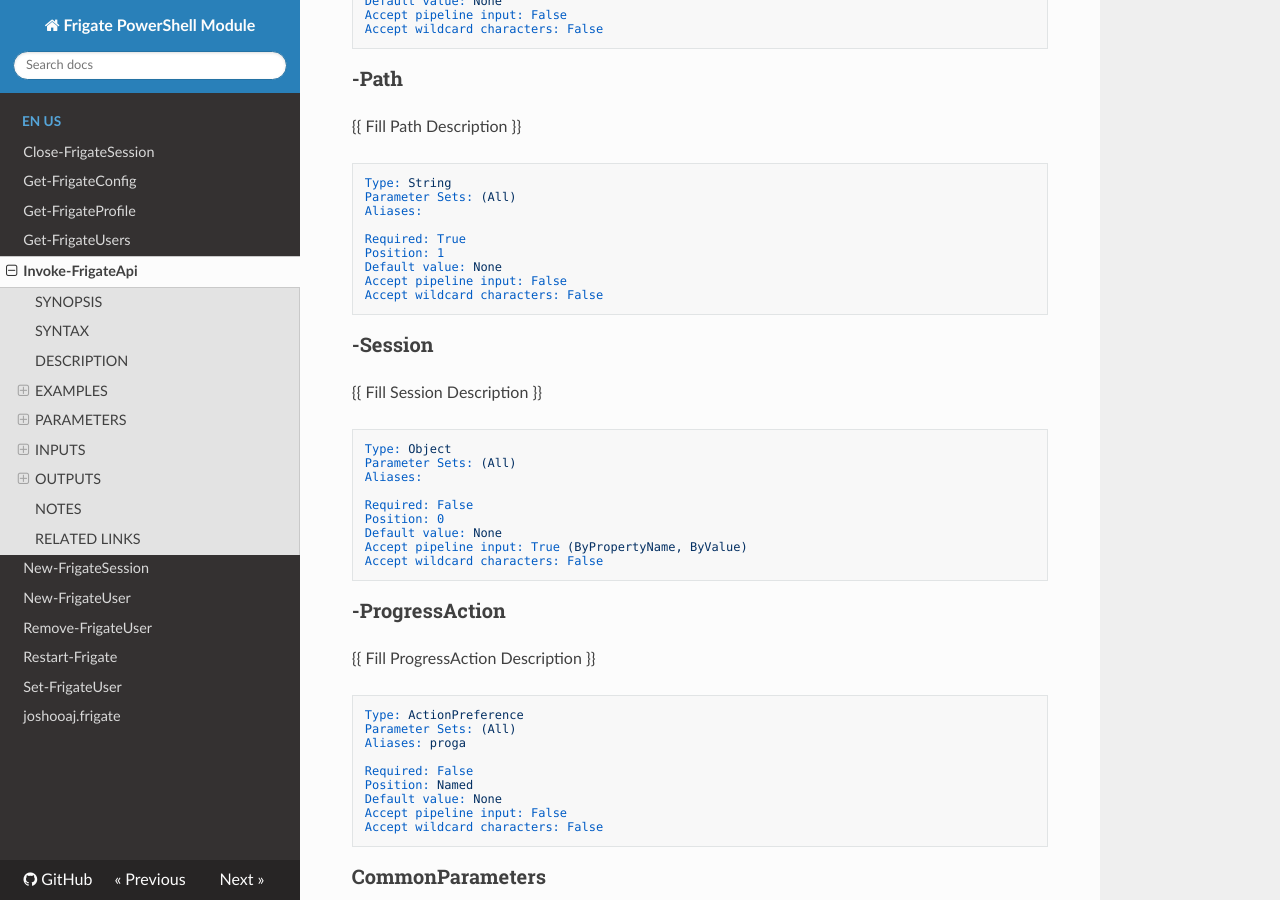
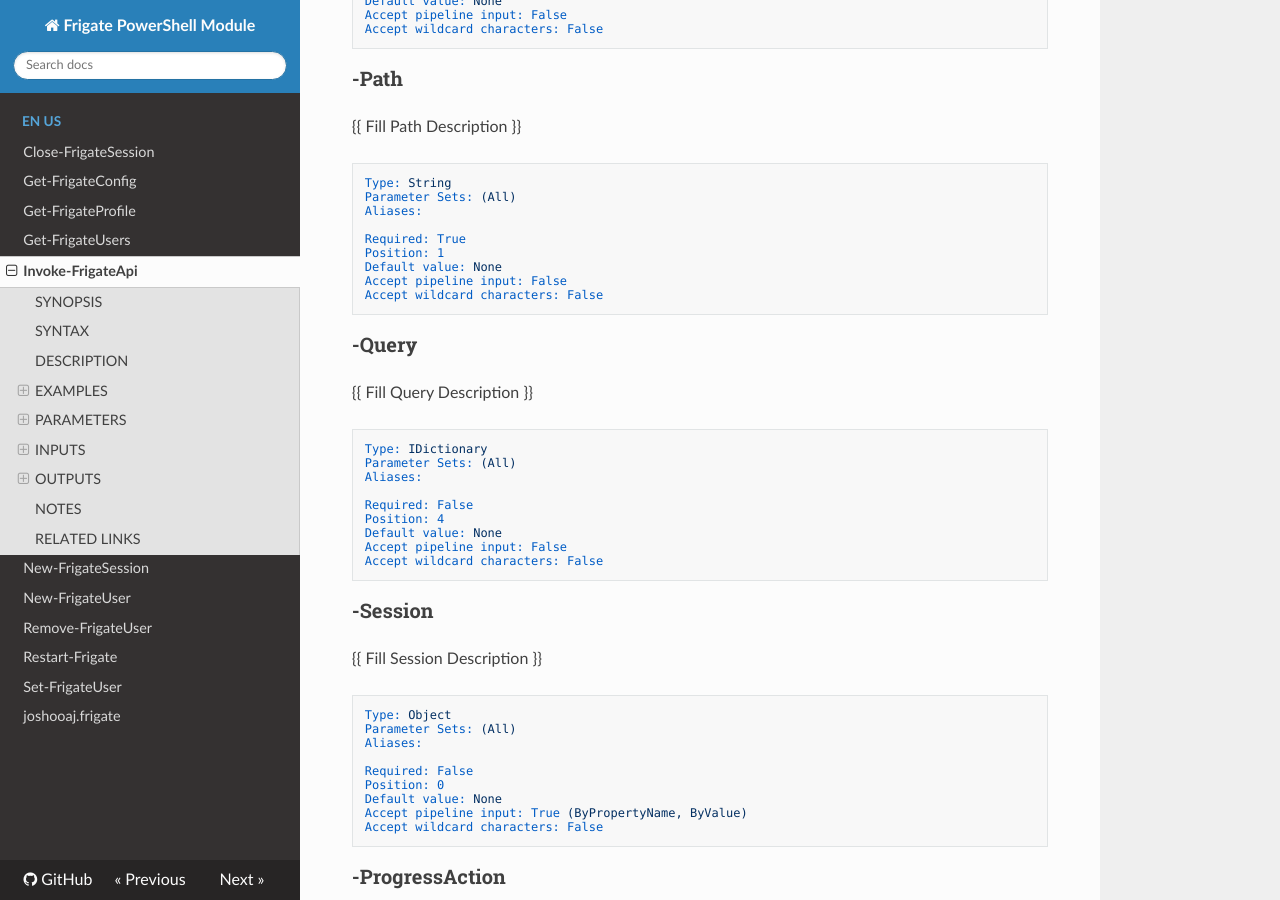
Before and after one commit to joshooaj/joshooaj.frigate, an MkDocs documentation site: the page built from docs/en-US/Invoke-FrigateApi.md, in a window 1280 px wide and 900 px high, scrolled down 1227 px. Built offline with MkDocs 1.6.1, drawn with Linux system fonts in a browser that asks for light colours; nearby versions of some CDN libraries; some of the changed text lies outside the part shown.

````diff
--- a/docs/en-US/Invoke-FrigateApi.md
+++ b/docs/en-US/Invoke-FrigateApi.md
@@ -14,7 +14,7 @@
 
 ```
 Invoke-FrigateApi [[-Session] <Object>] [-Path] <String> [[-Method] <String>] [[-Body] <IDictionary>]
- [-ProgressAction <ActionPreference>] [<CommonParameters>]
+ [[-Query] <IDictionary>] [-ProgressAction <ActionPreference>] [<CommonParameters>]
 ```
 
 ## DESCRIPTION
@@ -76,6 +76,21 @@
 Accept wildcard characters: False
 ```
 
+### -Query
+{{ Fill Query Description }}
+
+```yaml
+Type: IDictionary
+Parameter Sets: (All)
+Aliases:
+
+Required: False
+Position: 4
+Default value: None
+Accept pipeline input: False
+Accept wildcard characters: False
+```
+
 ### -Session
 {{ Fill Session Description }}
 
````
Also changed, not shown: docs/en-US/New-FrigateUser.md (+4 -4 lines), docs/en-US/Remove-FrigateUser.md (+3 -3 lines), 9 other files.
